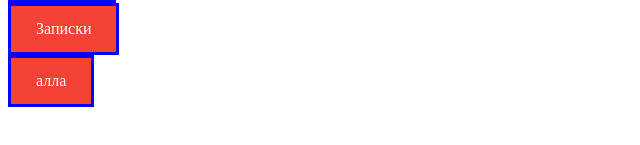
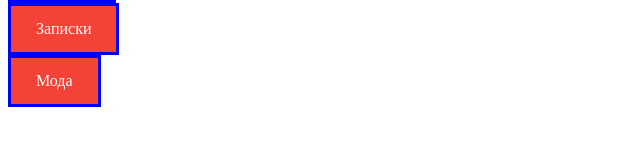
Before and after one commit to Plausha2267/dubmuseum, a plain HTML site: page index.html in a window 1280 px wide. Shown: the part 225-370 px from the top of the page, 0-640 px from the left. Drawn offline with Linux system fonts and the light colour scheme.

Commit message:
Update index.html

```diff
--- a/index.html
+++ b/index.html
@@ -43,7 +43,7 @@
         <br>
         <a href="https://google.com">Записки</a>
         <br>
-        <a href="https://google.com">алла</a>
+        <a href="https://google.com">Мода</a>
     </div>
 </body>
 </html>
```
